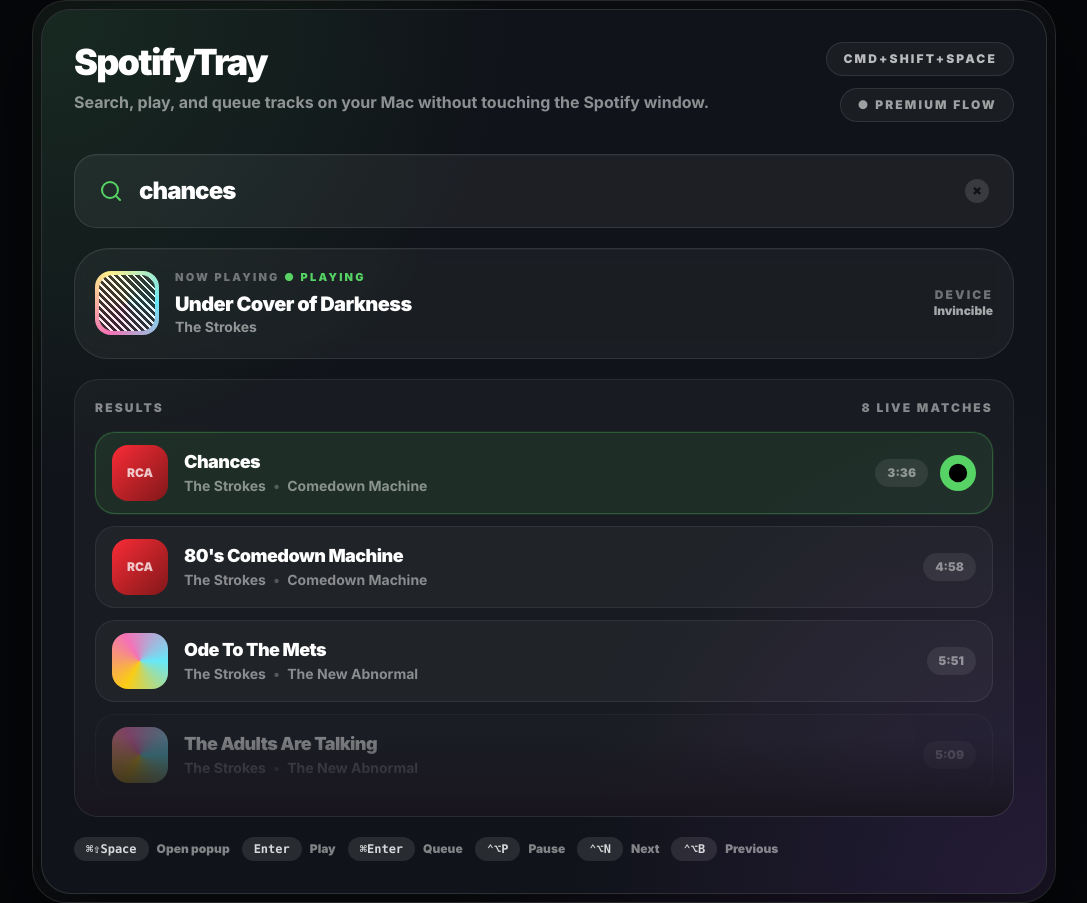
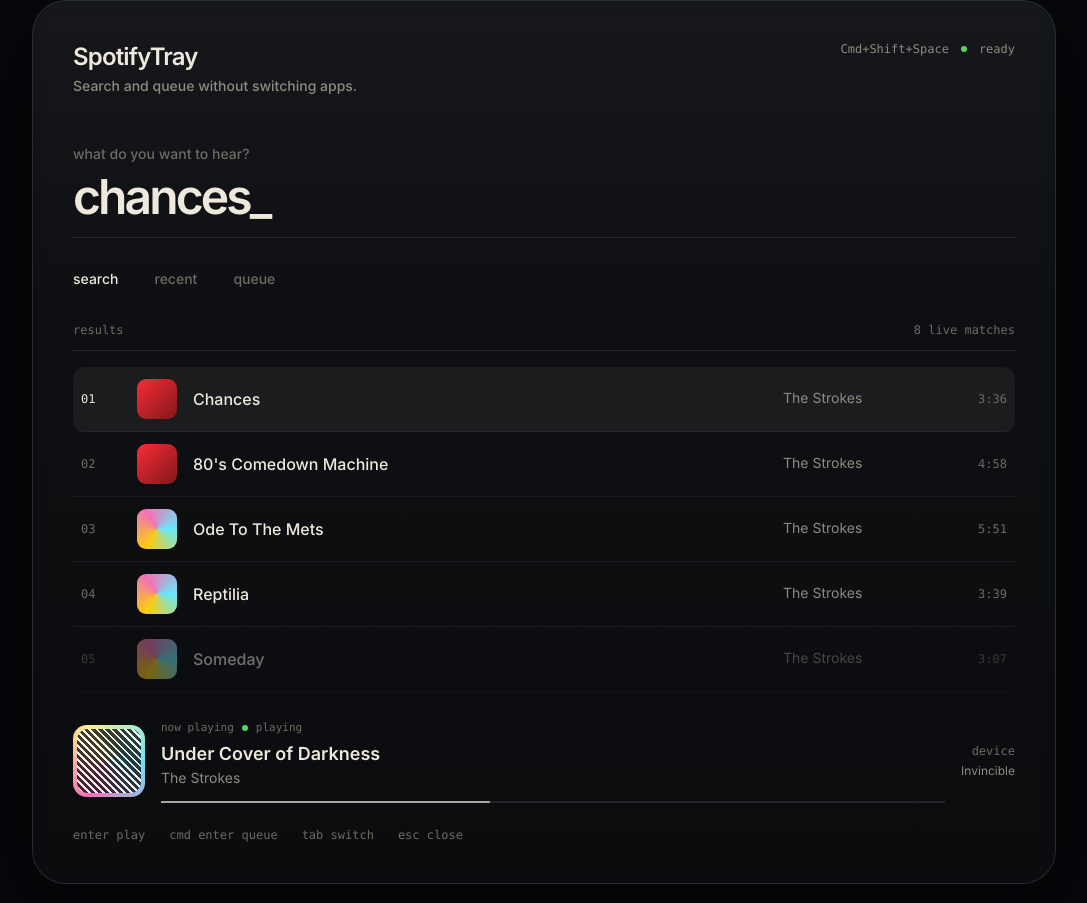
Before and after one commit to anudeep-gad12/spotify-tray, a React (Vite) app in the folder site/: page / in a window 1280 px wide. Shown: the part 1030-1933 px from the top of the page, without its empty margins (96-1183 px from the left). Built offline with nearby package versions, Linux system fonts and the light colour scheme; the HTML template or start-up script is replaced by a standard one.

Commit message:
Update marketing site copy

```diff
--- a/site/src/App.tsx
+++ b/site/src/App.tsx
@@ -9,7 +9,6 @@
   Keyboard,
   Music4,
   ScanSearch,
-  Search,
   Sparkles,
 } from "lucide-react";
 import { useEffect, useState } from "react";
@@ -106,101 +105,93 @@
 
 function ProductMock() {
   const results = [
-    ["Chances", "The Strokes", "Comedown Machine", "3:36", "active"],
-    ["80's Comedown Machine", "The Strokes", "Comedown Machine", "4:58", ""],
-    ["Ode To The Mets", "The Strokes", "The New Abnormal", "5:51", ""],
-    ["The Adults Are Talking", "The Strokes", "The New Abnormal", "5:09", "fade"],
+    ["Chances", "The Strokes", "3:36", "active"],
+    ["80's Comedown Machine", "The Strokes", "4:58", ""],
+    ["Ode To The Mets", "The Strokes", "5:51", ""],
+    ["Reptilia", "The Strokes", "3:39", ""],
+    ["Someday", "The Strokes", "3:07", "fade"],
   ];
 
   return (
-    <Card className="relative mx-auto max-w-5xl overflow-hidden rounded-[34px] p-1 shadow-hero sm:p-2">
-      <div className="absolute inset-0 bg-[radial-gradient(circle_at_16%_18%,rgba(86,211,100,0.13),transparent_30%),radial-gradient(circle_at_85%_92%,rgba(168,85,247,0.14),transparent_38%)]" />
-      <div className="relative overflow-hidden rounded-[30px] border border-white/12 bg-[#11151b]/95 p-6 shadow-[0_28px_90px_rgba(0,0,0,0.55)] sm:p-8">
-        <div className="absolute inset-0 bg-[radial-gradient(circle_at_0%_0%,rgba(86,211,100,0.11),transparent_35%),radial-gradient(circle_at_100%_100%,rgba(168,85,247,0.13),transparent_36%)]" />
-        <div className="relative">
-          <div className="mb-8 flex items-start justify-between gap-5">
+    <Card className="relative mx-auto max-w-5xl overflow-hidden rounded-[30px] border-white/12 bg-[#050506] p-0 shadow-hero">
+      <div className="absolute inset-0 bg-hero-grid bg-[size:42px_42px] opacity-[0.08]" />
+      <div className="absolute inset-0 bg-[linear-gradient(180deg,rgba(255,255,255,0.035),transparent_36%,rgba(0,0,0,0.22))]" />
+      <div className="relative p-8 sm:p-10">
+        <div className="mb-12 flex items-start justify-between gap-5">
           <div>
-              <div className="text-3xl font-black tracking-[-0.05em] text-white sm:text-4xl">SpotifyTray</div>
-              <div className="mt-2 text-sm font-bold text-white/52 sm:text-base">
-                Search, play, and queue tracks on your Mac without touching the Spotify window.
+            <div className="text-2xl font-semibold tracking-[-0.035em] text-[#eee9dc]">SpotifyTray</div>
+            <div className="mt-1 text-sm font-medium text-[#8f8b80]">Search and queue without switching apps.</div>
           </div>
-            </div>
-            <div className="flex shrink-0 flex-col items-end gap-3">
-              <Badge className="hidden bg-white/[0.07] text-white/70 sm:inline-flex">Cmd+Shift+Space</Badge>
-              <Badge className="bg-accent/16 text-accent">● Premium flow</Badge>
+          <div className="flex items-center gap-3 font-mono text-xs font-medium text-[#8f8b80]">
+            <span>Cmd+Shift+Space</span>
+            <span className="h-1.5 w-1.5 rounded-full bg-accent" />
+            <span>ready</span>
           </div>
         </div>
 
-          <div className="mb-5 flex items-center gap-4 rounded-[22px] border border-white/10 bg-white/[0.055] px-5 py-4 shadow-[inset_0_1px_0_rgba(255,255,255,0.04)] sm:px-6 sm:py-5">
-            <Search className="shrink-0 text-accent" size={24} />
-            <span className="min-w-0 flex-1 truncate text-2xl font-black tracking-[-0.04em] text-white">chances</span>
-            <span className="flex h-6 w-6 shrink-0 items-center justify-center rounded-full bg-white/12 text-sm font-black text-black/70">×</span>
+        <div className="mb-8">
+          <div className="mb-2 text-sm font-medium text-[#6f6b63]">what do you want to hear?</div>
+          <div className="truncate text-5xl font-semibold tracking-[-0.06em] text-[#eee9dc]">chances_</div>
+          <div className="mt-4 h-px bg-white/10" />
         </div>
 
-          <Card className="mb-5 flex items-center gap-4 rounded-[24px] bg-white/[0.045] p-4 sm:p-5">
-            <div className="flex h-16 w-16 shrink-0 items-center justify-center overflow-hidden rounded-2xl bg-[conic-gradient(from_90deg,#67e8f9,#f472b6,#fef08a,#67e8f9)] p-1">
-              <div className="h-full w-full rounded-[14px] bg-[repeating-linear-gradient(45deg,#111_0_3px,#fff_3px_5px)] opacity-80" />
+        <div className="mb-8 flex gap-9 text-sm font-medium lowercase">
+          <span className="text-[#eee9dc]">search</span>
+          <span className="text-[#6f6b63]">recent</span>
+          <span className="text-[#6f6b63]">queue</span>
         </div>
-            <div className="min-w-0 flex-1">
-              <div className="mb-1 text-[11px] font-black uppercase tracking-[0.2em] text-white/38">
-                Now playing <span className="text-accent">● Playing</span>
-              </div>
-              <div className="truncate text-xl font-black tracking-[-0.03em] text-white">Under Cover of Darkness</div>
-              <div className="truncate text-sm font-bold text-white/52">The Strokes</div>
-            </div>
-            <div className="hidden text-right text-xs font-black uppercase tracking-[0.18em] text-white/38 sm:block">
-              Device<br /><span className="normal-case tracking-normal text-white/62">Invincible</span>
-            </div>
-          </Card>
 
-          <div className="relative overflow-hidden rounded-[24px] border border-white/8 bg-white/[0.035] p-4 sm:p-5">
-            <div className="mb-4 flex items-center justify-between text-xs font-black uppercase tracking-[0.18em] text-white/48">
-              <span>Results</span>
+        <div className="mb-4 flex items-center justify-between border-b border-white/10 pb-3 font-mono text-xs lowercase text-[#6f6b63]">
+          <span>results</span>
           <span>8 live matches</span>
         </div>
-            <div className="space-y-3">
-              {results.map(([track, artist, album, time, state], index) => (
+
+        <div className="mb-7">
+          {results.map(([track, artist, time, state], index) => (
             <div
               key={track}
-                  className={`flex items-center gap-4 rounded-[20px] border px-4 py-3 ${
-                    state === "active"
-                      ? "border-accent/28 bg-accent/10 shadow-[0_0_0_1px_rgba(86,211,100,0.08)]"
-                      : state === "fade"
-                        ? "border-white/7 bg-white/[0.025] opacity-45"
-                        : "border-white/7 bg-white/[0.035]"
+              className={`grid grid-cols-[2.5rem_2.5rem_minmax(0,1fr)_10rem_3rem] items-center gap-4 border-b border-white/[0.055] px-2 py-3 ${
+                state === "active" ? "rounded-xl bg-white/[0.055]" : state === "fade" ? "opacity-45" : ""
               }`}
             >
-                  <div className={`flex h-14 w-14 shrink-0 items-center justify-center rounded-2xl text-xs font-black text-white/75 ${index < 2 ? "bg-gradient-to-br from-red-500 to-red-900" : "bg-[conic-gradient(from_90deg,#67e8f9,#facc15,#f472b6,#67e8f9)]"}`}>
-                    {index < 2 ? "RCA" : ""}
-                  </div>
-                  <div className="min-w-0 flex-1">
-                    <div className="truncate text-lg font-black tracking-[-0.03em] text-white">{track}</div>
-                    <div className="truncate text-sm font-bold text-white/48">
-                      {artist} <span className="mx-1 text-white/24">•</span> {album}
-                    </div>
-                  </div>
-                  <div className="flex shrink-0 items-center gap-3">
-                    <span className="rounded-full bg-white/8 px-3 py-1.5 text-xs font-black text-white/46">{time}</span>
-                    {state === "active" ? (
-                      <span className="flex h-9 w-9 items-center justify-center rounded-full bg-accent text-black">
-                        <CirclePlay size={20} fill="currentColor" />
+              <span className={`font-mono text-xs ${state === "active" ? "text-[#eee9dc]" : "text-[#6f6b63]"}`}>
+                {String(index + 1).padStart(2, "0")}
               </span>
-                    ) : null}
-                  </div>
+              <span className={`h-10 w-10 rounded-[9px] ${index < 2 ? "bg-gradient-to-br from-red-500 to-red-900" : "bg-[conic-gradient(from_90deg,#67e8f9,#facc15,#f472b6,#67e8f9)]"}`} />
+              <span className="truncate text-base font-medium text-[#eee9dc]">{track}</span>
+              <span className="truncate text-sm text-[#8f8b80]">{artist}</span>
+              <span className="text-right font-mono text-xs text-[#6f6b63]">{time}</span>
             </div>
           ))}
         </div>
-            <div className="pointer-events-none absolute inset-x-0 bottom-0 h-20 bg-gradient-to-t from-[#19151f] to-transparent" />
+
+        <div className="mb-6 flex items-center gap-4">
+          <div className="h-[72px] w-[72px] shrink-0 rounded-[14px] bg-[conic-gradient(from_90deg,#67e8f9,#f472b6,#fef08a,#67e8f9)] p-1">
+            <div className="h-full w-full rounded-[11px] bg-[repeating-linear-gradient(45deg,#111_0_3px,#fff_3px_5px)] opacity-80" />
+          </div>
+          <div className="min-w-0 flex-1">
+            <div className="mb-1 flex items-center gap-2 font-mono text-[11px] text-[#6f6b63]">
+              <span>now playing</span>
+              <span className="h-1.5 w-1.5 rounded-full bg-accent" />
+              <span>playing</span>
+            </div>
+            <div className="truncate text-lg font-semibold text-[#eee9dc]">Under Cover of Darkness</div>
+            <div className="truncate text-sm text-[#8f8b80]">The Strokes</div>
+            <div className="mt-3 h-0.5 bg-white/10">
+              <div className="h-full w-[42%] bg-[#aaa599]" />
+            </div>
+          </div>
+          <div className="hidden text-right text-xs text-[#6f6b63] sm:block">
+            <div className="font-mono">device</div>
+            <div className="mt-1 text-[#8f8b80]">Invincible</div>
+          </div>
         </div>
 
-          <div className="mt-5 flex flex-wrap gap-3 text-xs font-black text-white/48">
-            {shortcuts.map(([key, label]) => (
-              <span key={`${key}-${label}`} className="inline-flex items-center gap-2">
-                <kbd className="rounded-full bg-white/10 px-3 py-1 font-mono text-white/82">{key}</kbd>
-                {label}
-              </span>
-            ))}
-          </div>
+        <div className="flex flex-wrap gap-x-6 gap-y-2 font-mono text-xs text-[#6f6b63]">
+          <span>enter play</span>
+          <span>cmd enter queue</span>
+          <span>tab switch</span>
+          <span>esc close</span>
         </div>
       </div>
     </Card>
```
Lines whose indentation alone changed are shown as unchanged.
